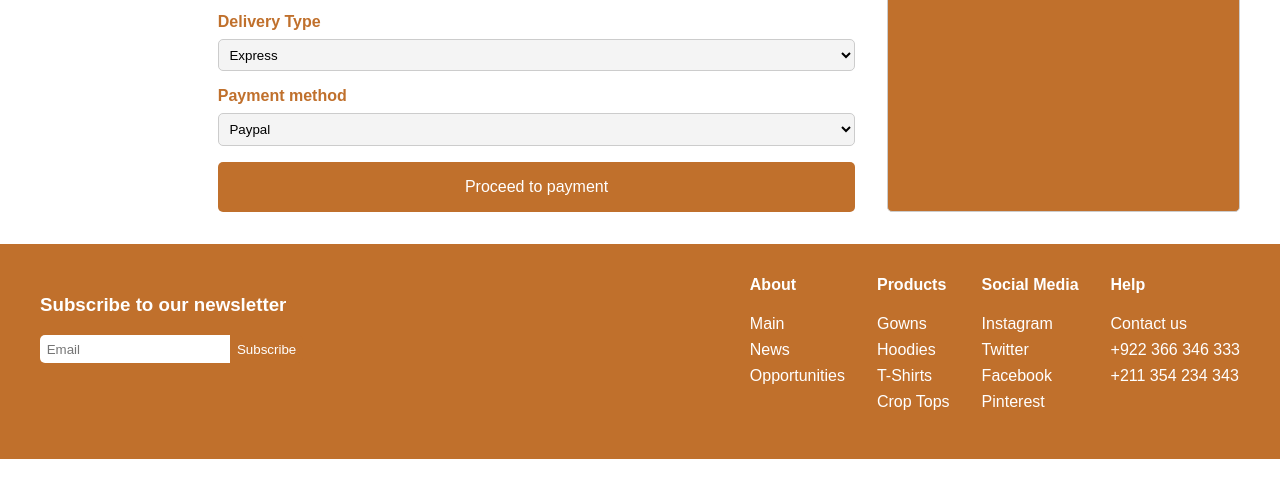
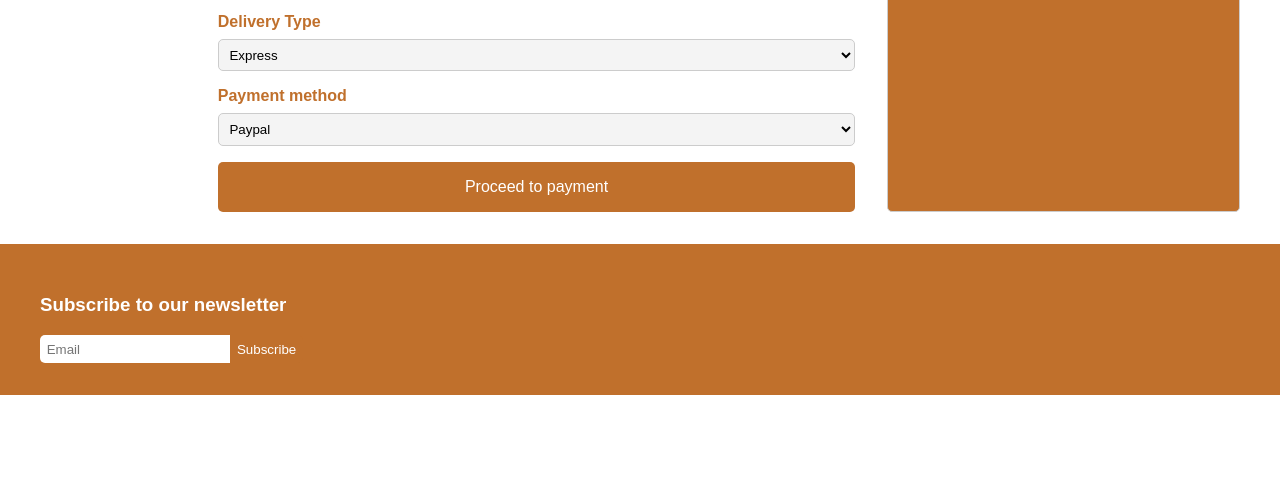
Before and after one commit to Vinnykells15/hng2b, a plain HTML site: page checkout.html in a window 1280 px wide. Shown: the part 289-786 px from the top of the page. Drawn offline with Linux system fonts and the light colour scheme.

Commit message:
Update checkout.html

```diff
--- a/checkout.html
+++ b/checkout.html
@@ -98,41 +98,6 @@
             <button type="submit">Subscribe</button>
           </form>
         </div>
-        <div class="footer-links">
-          <div class="footer-column">
-            <h4>About</h4>
-            <ul>
-              <li><a href="#">Main</a></li>
-              <li><a href="#">News</a></li>
-              <li><a href="#">Opportunities</a></li>
-            </ul>
-          </div>
-          <div class="footer-column">
-            <h4>Products</h4>
-            <ul>
-              <li><a href="#">Gowns</a></li>
-              <li><a href="#">Hoodies</a></li>
-              <li><a href="#">T-Shirts</a></li>
-              <li><a href="#">Crop Tops</a></li>
-            </ul>
-          </div>
-          <div class="footer-column">
-            <h4>Social Media</h4>
-            <ul>
-              <li><a href="#">Instagram</a></li>
-              <li><a href="#">Twitter</a></li>
-              <li><a href="#">Facebook</a></li>
-              <li><a href="#">Pinterest</a></li>
-            </ul>
-          </div>
-          <div class="footer-column">
-            <h4>Help</h4>
-            <ul>
-              <li><a href="#">Contact us</a></li>
-              <li><a href="#">+922 366 346 333</a></li>
-              <li><a href="#">+211 354 234 343</a></li>
-            </ul>
-          </div>
         </div>
       </div>
     </footer>
```
